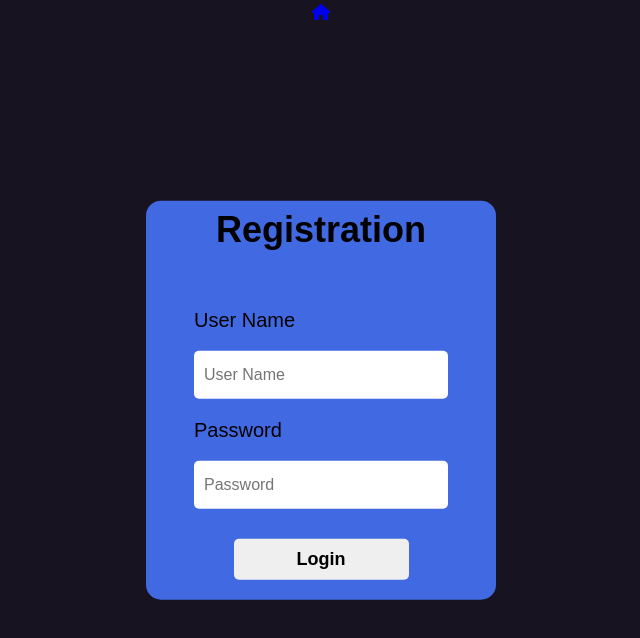
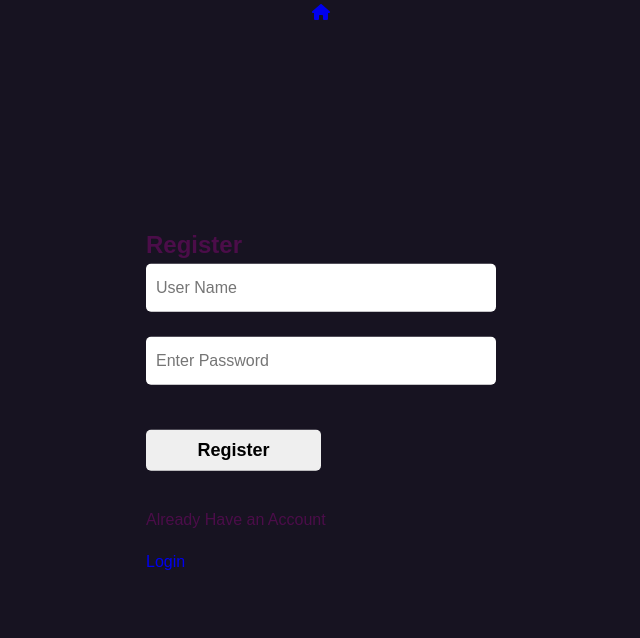
Before and after one commit to nirvanafan205/Full-Stack-Web-Development, a React (Vite) app: page /createUsername in a window 1280 px wide. Shown: the top 638 px of the page, without its empty margins (319-959 px from the left). Built offline with nearby package versions, Linux system fonts and the light colour scheme.

Commit message:
fixed form layout

```diff
--- a/package.json
+++ b/package.json
@@ -29,6 +29,11 @@
     "@fortawesome/free-solid-svg-icons": "^6.4.2",
     "@fortawesome/react-fontawesome": "^0.2.0",
     "@tanstack/react-query": "^4.10.1",
+    "axios": "^1.4.0",
+    "bootstrap": "^5.3.1",
+    "cors": "^2.8.5",
+    "express": "^4.18.2",
+    "mongoose": "^7.4.3",
     "react": "^18.2.0",
     "react-dom": "^18.2.0",
     "react-router-dom": "^6.15.0"
--- a/src/CreateUsernamePage.jsx
+++ b/src/CreateUsernamePage.jsx
@@ -1,47 +1,23 @@
-import React, { useState } from "react";
-import { Link } from "react-router-dom";
+import { useState } from "react";
+import { useNavigate, Link } from "react-router-dom";
+import axios from "axios";
 import { FontAwesomeIcon } from "@fortawesome/react-fontawesome";
 import { faHouse } from "@fortawesome/free-solid-svg-icons";
-import "./style.css";
 
 const CreateUsernamePage = () => {
-  const [username, setUsername] = useState("");
-  const [isUsernameValid, setIsUsernameValid] = useState(true);
-  const [showErrorMessage, setShowErrorMessage] = useState(false);
+  const [name, setName] = useState("");
+  const [password, setPassword] = useState("");
+  const navigate = useNavigate();
 
-  const [password, setPassword] = useState("");
-  const [isPasswordValid, setIsPasswordValid] = useState(true);
-  const [showPasswordErrorMessage, setShowPasswordErrorMessage] =
-    useState(false);
-
-  const handleUsernameChange = (event) => {
-    const newUsername = event.target.value;
-    const isValid = /^[a-z]*\d{3,}$/.test(newUsername);
-
-    setUsername(newUsername);
-    setIsUsernameValid(isValid);
-    setShowErrorMessage(!isValid && newUsername !== "");
-
-    const lowercaseLettersOnly = /^[a-z]+$/.test(newUsername);
-    const atLeastThreeNumbers = (newUsername.match(/\d/g) || []).length >= 3;
-    setIsUsernameValid(lowercaseLettersOnly && atLeastThreeNumbers);
-  };
-
-  const handlePasswordChange = (event) => {
-    const newPassword = event.target.value;
-    const isValid = /^[a-z]*\d+$/.test(newPassword); // Validate lowercase letters and at least one number
-
-    setPassword(newPassword);
-    setIsPasswordValid(isValid);
-    setShowPasswordErrorMessage(newPassword !== "" && !isValid);
-  };
-
-  const handleSubmit = (event) => {
-    event.preventDefault();
-
-    if (!isUsernameValid) {
-      return;
-    }
+  const handleSubmit = (e) => {
+    e.preventDefault();
+    axios
+      .post("http://localhost:3001/register", { name, password })
+      .then((result) => {
+        console.log(result);
+        navigate("/login");
+      })
+      .catch((err) => console.log(err));
   };
 
   return (
@@ -54,51 +30,39 @@ const CreateUsernamePage = () => {
       </div>
 
       <div className="login-form">
-        <div className="color">
-          <h1 className="LoginPost">Registration</h1>
-          <form action="#" method="post">
-            <div className="inputWrapper">
-              <p>User Name</p>
+        <h2>Register</h2>
+
+        <form onSubmit={handleSubmit}>
+          <div>
             <input
-                className={`input${!isUsernameValid ? " invalid" : ""}`}
               type="text"
-                name="user"
               placeholder="User Name"
-                value={username}
-                onChange={handleUsernameChange}
-              />
-
-              <p>Password</p>
-              <input
-                className={`input${!isPasswordValid ? " invalid" : ""}`}
-                type="password"
-                name="password"
-                placeholder="Password"
-                value={password}
-                onChange={handlePasswordChange}
+              autoComplete="off"
+              name="email"
+              className=""
+              onChange={(e) => setName(e.target.value)}
             />
           </div>
 
-            {showErrorMessage && (
-              <p className="error-message">
-                User name must contain only lowercase letters and at least three
-                numbers.
-              </p>
-            )}
+          <div>
+            <input
+              type="password"
+              placeholder="Enter Password"
+              name="password"
+              onChange={(e) => setPassword(e.target.value)}
+            />
+          </div>
 
-            {showPasswordErrorMessage && (
-              <p className="error-message">
-                Password must contain lowercase letters and at least one number.
-              </p>
-            )}
+          <button type="submit" className="">
+            Register
+          </button>
 
-            <div className="wrapper">
-              <button className="loginButton" type="submit">
+          <p>Already Have an Account</p>
+
+          <Link to="/login" className="link">
             Login
-              </button>
-            </div>
+          </Link>
         </form>
-        </div>
       </div>
     </div>
   );
--- a/src/LoginPage.jsx
+++ b/src/LoginPage.jsx
@@ -3,7 +3,6 @@ import { Link } from "react-router-dom";
 import { FontAwesomeIcon } from "@fortawesome/react-fontawesome";
 import { faHouse } from "@fortawesome/free-solid-svg-icons"; // Import the icon
 import "./style.css";
-
 
 const LoginPage = () => {
   return (
@@ -13,25 +12,36 @@ const LoginPage = () => {
         <Link to="/" className="home-button">
           <FontAwesomeIcon icon={faHouse} />
         </Link>
-      </div>``
+      </div>
 
       {/* Login Form */}
       <div className="login-form">
         <div className="color">
           <h1 className="LoginPost">Login Form</h1>
           <form action="#" method="post">
-            <div className="inputWrapper" >
+            <div className="inputWrapper">
               <p>User Name</p>
-              <input className="input" type="text" name="user" placeholder="User Name" />
+              <input
+                className="input"
+                type="text"
+                name="user"
+                placeholder="User Name"
+              />
 
               <p>Password</p>
-              <input className="input" type="password" name="password" placeholder="Password" />
+              <input
+                className="input"
+                type="password"
+                name="password"
+                placeholder="Password"
+              />
             </div>
 
             <div className="wrapper">
-              <button className="loginButton" type="submit">Login</button>
+              <button className="loginButton" type="submit">
+                Login
+              </button>
             </div>
-
           </form>
         </div>
       </div>
@@ -39,6 +49,4 @@ const LoginPage = () => {
   );
 };
 
-
-
 export default LoginPage;
--- a/src/style.css
+++ b/src/style.css
@@ -68,33 +68,25 @@ h1 {
     background: radial-gradient(circle, rgba(238, 174, 202, 1) 0%, rgba(148, 187, 233, 1) 100%);
 }
 
-/* login page */
-.LoginPost {
-    text-align: center;
-}
-
+/* Form */
 .login-form {
 	width: 350px;
 	top: 50%;
 	left: 50%;
 	transform: translate(-50%, -50%);
 	position: absolute;
-    color: black;
-}
-
-.login-form p {
-    font-size: 20px;
-    margin: 15px 0;
+	color: var(--plum);
 }
 
 .login-form input {
+    color: magenta;
 	font-size: 16px;
 	width: 100%;
 	padding: 15px 10px;
 	border: 0;
 	outline: none;
 	border-radius: 5px;
-    color: var(--hotmag);
+    margin-bottom: 25px;
 }
 
 .login-form button {
@@ -107,39 +99,6 @@ h1 {
 	border: 0;
 }
 
-.color {
-    background-color: royalblue;
-    border-radius: 15px;
+.link {
+    text-decoration: none;
 }
-
-.inputWrapper {
-    padding: 10px;
-    /* Add padding to all sides */
-    padding-left: 3rem;
-    padding-right: 3rem;
-}
-
-.input {
-    width: 100%;
-    padding: 12px 8px;
-    border: 0;
-    outline: none;
-    border-radius: 5px;
-}
-
-.wrapper {
-    display: flex;
-    justify-content: center;
-}
-
-
-.input.invalid {
-    border-color: red;
-  }
-
-  .error-message {
-    color: red;
-    text-align: center;
-    font-size: 14px;
-    margin-top: 5px;
-  }
```
Also changed, not shown: app.js (deleted, +0 -11 lines), 1 other file (tests, documents, lock files or other folders). Lines whose indentation alone changed are shown as unchanged.
